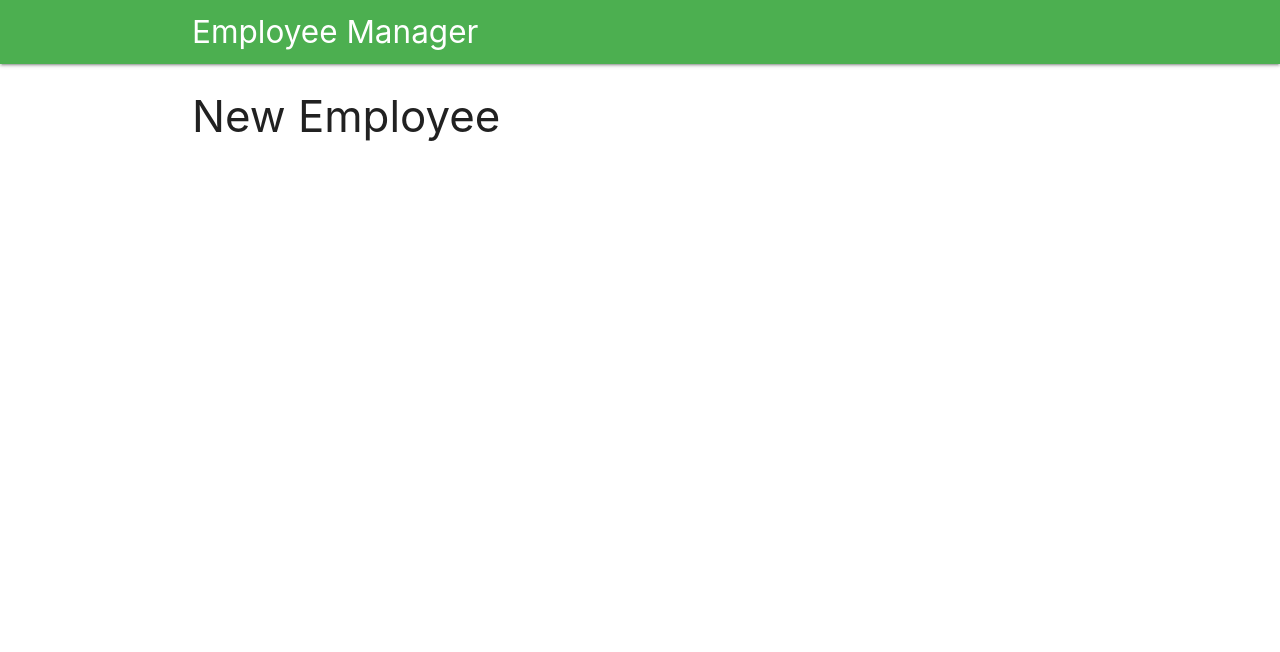
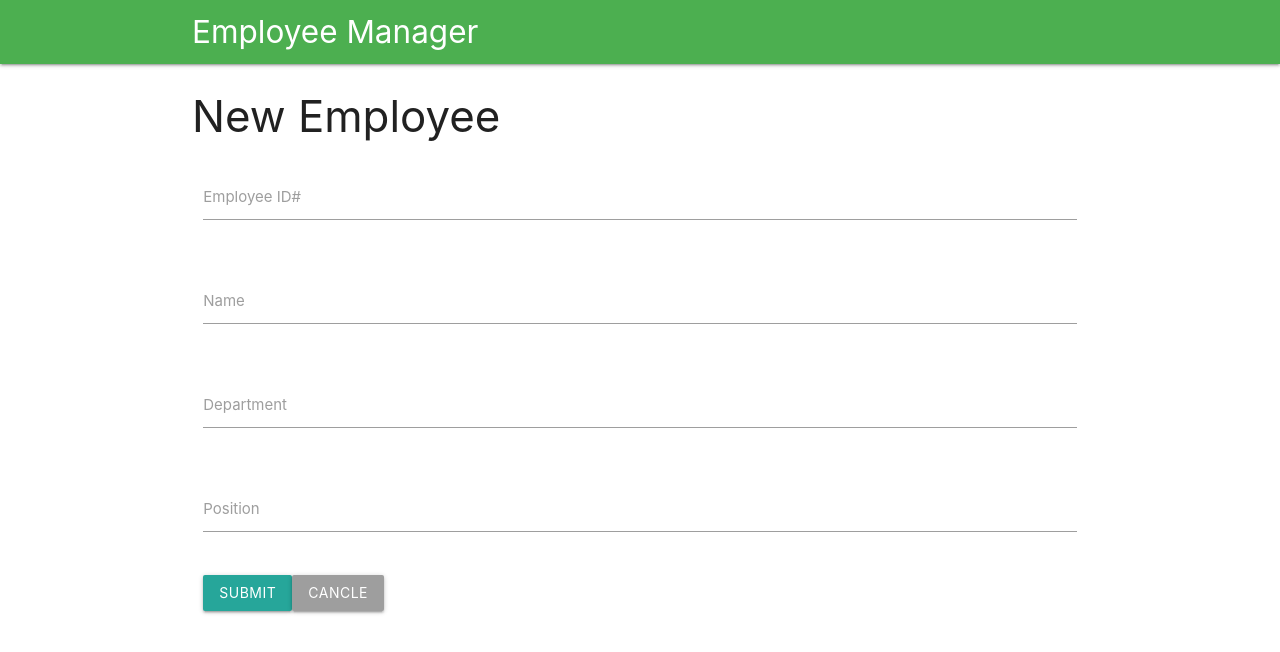
Before and after one commit to NeniEmSu/Employee-Management-App-vuejs-and-Firestore, a Vue app: page /#/new in a window 1280 px wide. Shown: the top 652 px of the page. Built offline with nearby package versions, Linux system fonts and the light colour scheme.

Commit message:
created the newemployees page and added the edit employees button

```diff
--- a/src/components/NewEmployee.vue
+++ b/src/components/NewEmployee.vue
@@ -1,14 +1,63 @@
 <template>
   <div id="new-employee">
     <h3>New Employee</h3>
+    <div class="row">
+      <form @submit.prvent="saveEmployee" class="col s12">
+        <div class="row">
+          <div class="input-field col s12">
+            <input type="text" v-model="employee_id" required>
+            <label for="employee_id">Employee ID#</label>
+          </div>
+        </div>
+        <div class="row">
+          <div class="input-field col s12">
+            <input type="text" v-model="name" required>
+            <label for="name">Name</label>
+          </div>
+        </div>
+        <div class="row">
+          <div class="input-field col s12">
+            <input type="text" v-model="dept" required>
+            <label for="dept">Department</label>
+          </div>
+        </div>
+        <div class="row">
+          <div class="input-field col s12">
+            <input type="text" v-model="position" required>
+            <label for="positioon">Position</label>
+          </div>
+        </div>
+        <button type="submit" class="btn">Submit</button>
+        <router-link to="/" class="btn grey">Cancle</router-link>
+      </form>
+    </div>
   </div>
 </template>
 
 <script>
+import db from "./firebaseInit";
 export default {
   name: "new-employee",
   data() {
-    return {};
+    return {
+      employee_id: null,
+      name: null,
+      dept: null,
+      position: null
+    };
+  },
+  methods: {
+    saveEmployee() {
+      db.collection("employees")
+        .add({
+          employee_id: this.employee_id,
+          name: this.name,
+          dept: this.dept,
+          position: this.position
+        })
+        .then(docRef => this.$router.push("/"))
+        .catch(error => console.log(err));
+    }
   }
 };
 </script>
--- a/src/components/ViewEmployee.vue
+++ b/src/components/ViewEmployee.vue
@@ -14,6 +14,14 @@
     <button @click="deleteEmployee" class="secondary-content btn red" to="/">
       <i class="fas fa-trash-alt"></i>
     </button>
+    <div class="fixed-action-btn">
+      <router-link
+        v-bind:to="{name: 'edit-employee', params: {employee_id: employee_id}}"
+        class="btn-floating btn-large red"
+      >
+        <i class="fas fa-pencil-alt"></i>
+      </router-link>
+    </div>
   </div>
 </template>
 
```
